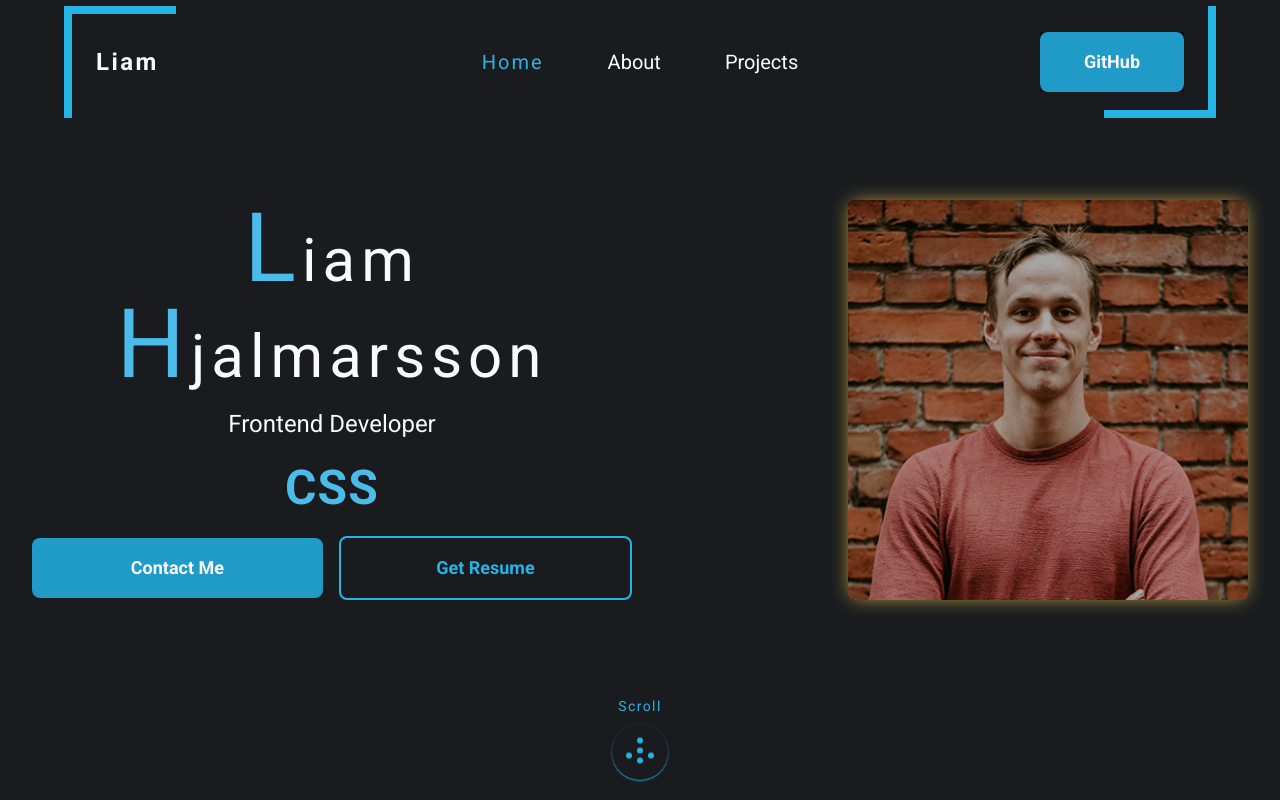
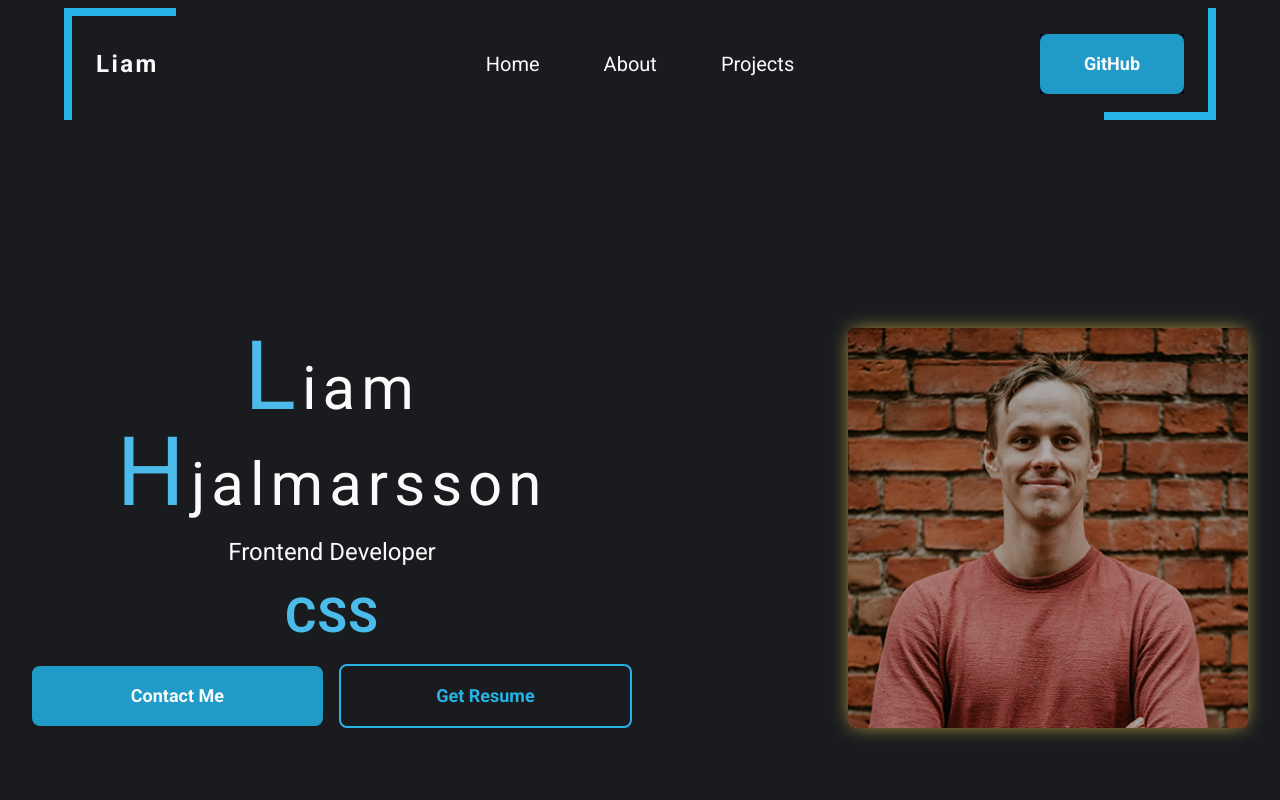
Before and after one commit to LiamHjalmarsson/portfolio, a React (Vite) app: page / in a window 1280 px wide. Shown: the top 800 px of the page. Built offline with nearby package versions, Linux system fonts and the light colour scheme.

Commit message:
Navigation fix

```diff
--- a/src/Components/Layouts/Navigation/Navigation.jsx
+++ b/src/Components/Layouts/Navigation/Navigation.jsx
@@ -8,7 +8,7 @@ const Navigation = () => {
     let [open,setOpen]=useState(false);
 
     return (
-        <nav className="items-center flex justify-center fixed w-full z-20 bg-nobel_600 top-0 left-0 px-2 padd:px-8">
+        <nav className="items-center flex justify-center sticky w-full z-20 bg-nobel_600 top-0 left-0 px-2 padd:px-8 h-32">
             <div className='flex items-center w-full group relative padd:m-8 m-0'>
                 <Corner custom="border-t-8 border-l-8 z-10 left-0"/>
                 <div className="w-full justify-between items-center px-8 flex">
--- a/src/Components/Layouts/Navigation/components/Items.jsx
+++ b/src/Components/Layouts/Navigation/components/Items.jsx
@@ -35,7 +35,7 @@ const Items = ({ open, openHandler}) => {
                 </div>
             </ul>
 
-            <ul className={`padd:hidden flex flex-col h-screen w-screen flex-1 -left-2 transition-all absolute flex-grow duration-0 ease-in  ${open ? '-top-[200%]' : 'top-[-100vh] delay-[1500ms]'}`}>
+            <ul className={`padd:hidden flex flex-col h-screen w-screen flex-1 -left-2 transition-all absolute flex-grow duration-0 ease-in  ${open ? '-top-[150%]' : 'top-[-100vh] delay-[1500ms]'}`}>
                 <div className={`flex-1 flex-grow h-1/2 flex-col flex justify-end items-end bg-nobel_900 transtion ${open ? 'w-full duration-500' : 'w-0 delay-1000 duration-500'}`}>
                     {
                         links.map((link) => (
```
